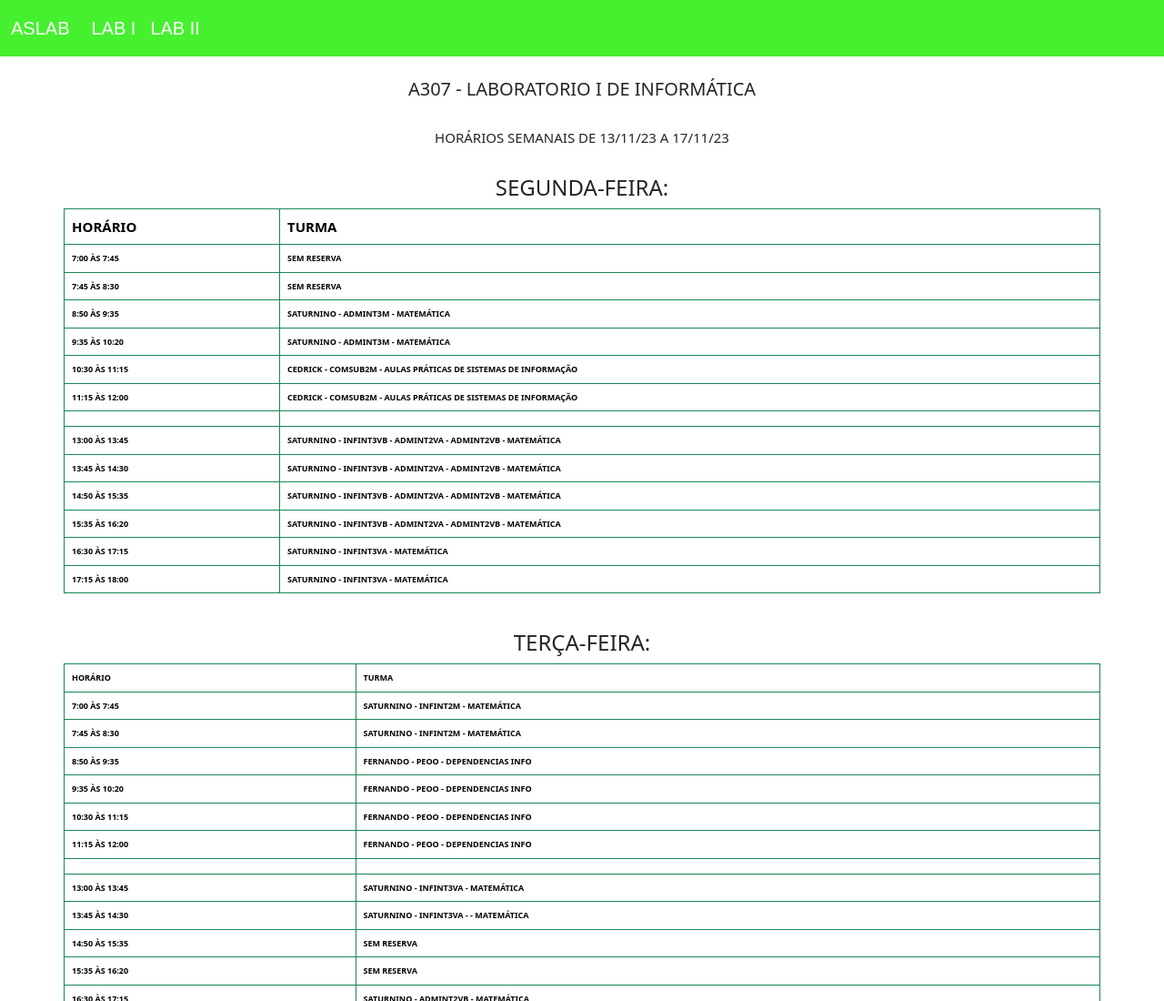
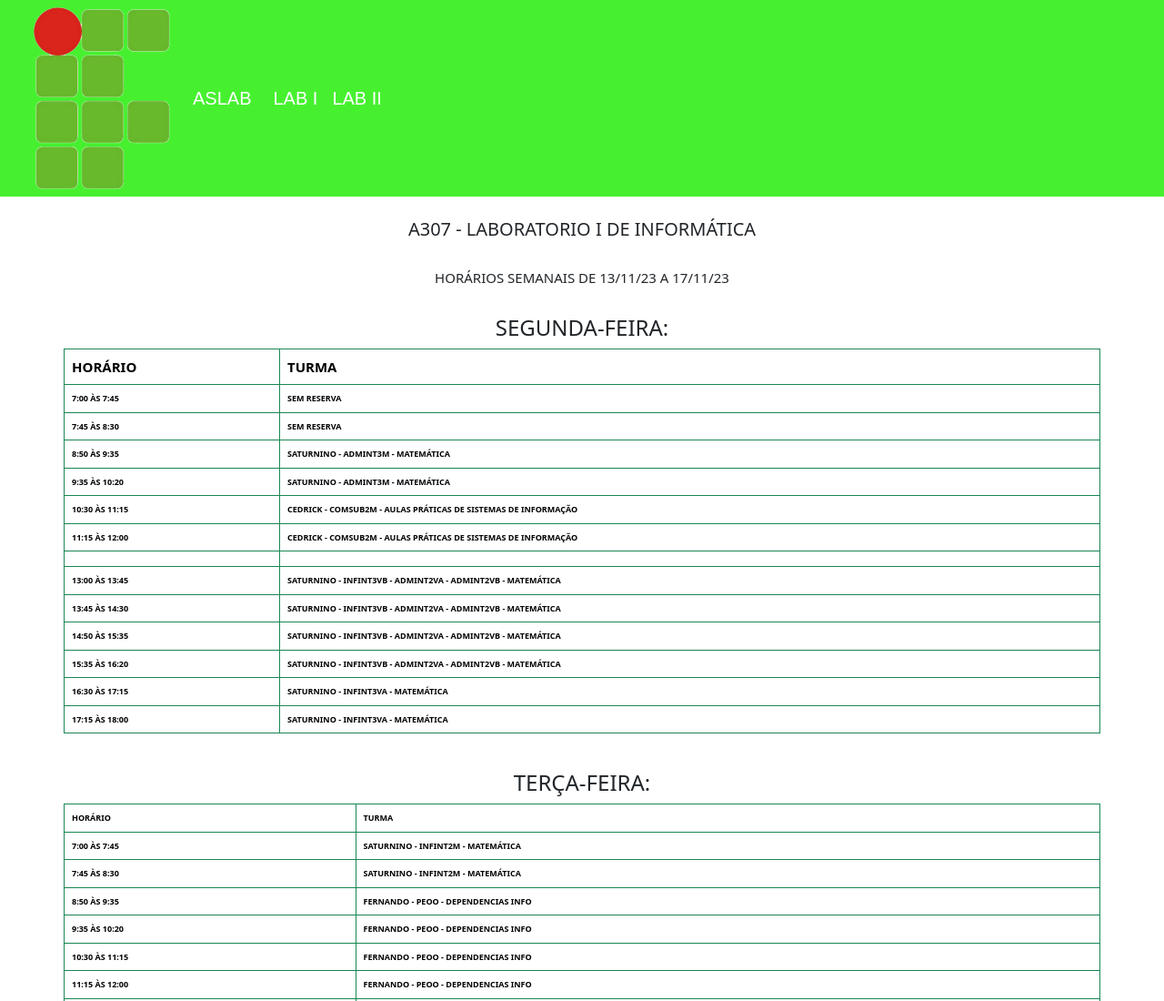
Before and after one commit to leandroaa01/ASLAB, a plain HTML site: page index.html in a window 1280 px wide. Shown: the top 1100 px of the page at 91% size. Drawn offline with nearby package versions, Linux system fonts and the light colour scheme.

Commit message:
Update index.html

```diff
--- a/index.html
+++ b/index.html
@@ -10,6 +10,7 @@
   <body>
     <nav class="navbar navbar-expand-lg" style="background-color: rgba(35, 238, 8, 0.839); font-weight: 300; font-family: fantasy;">
         <div class="container-fluid">
+          <img src="if.png"> </img>
           <a class="navbar-brand" href="index.html" style="color: white;">ASLAB</a>
           <button class="navbar-toggler" type="button" data-bs-toggle="collapse" data-bs-target="#navbarNavDropdown" aria-controls="navbarNavDropdown" aria-expanded="false" aria-label="Toggle navigation">
             <span class="navbar-toggler-icon"></span>
```
